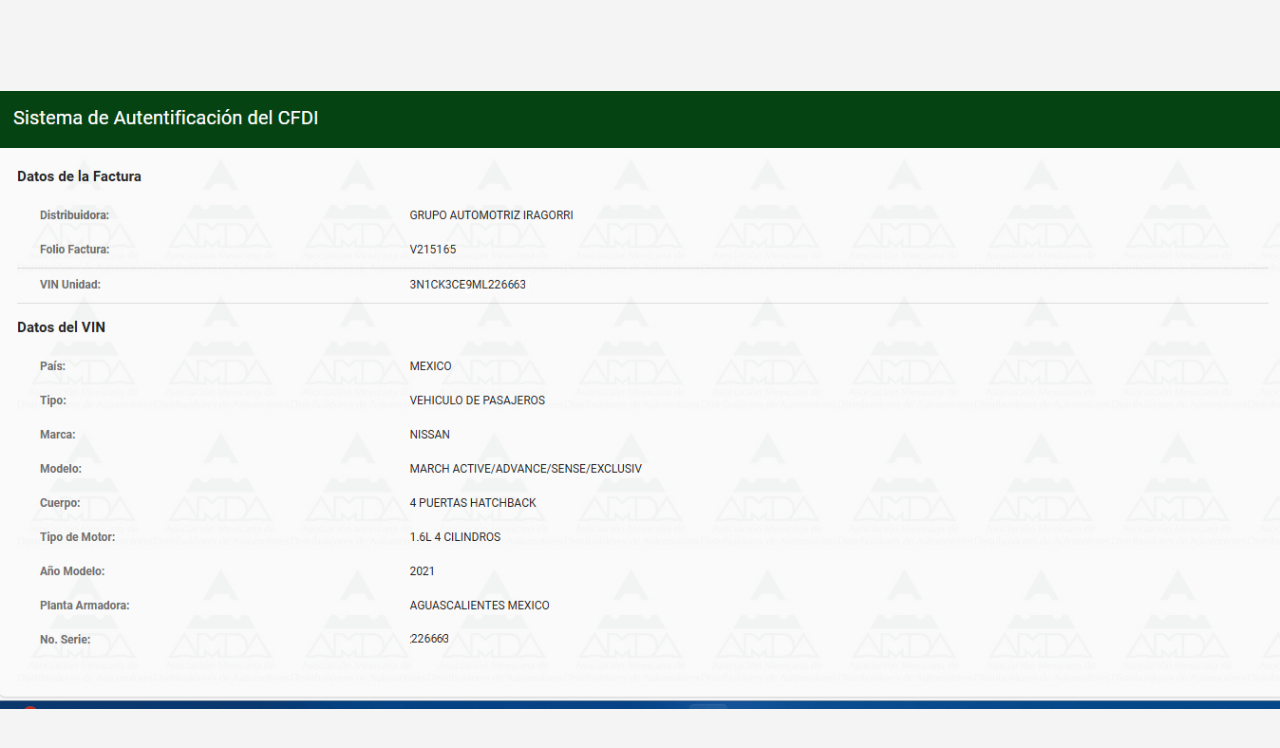
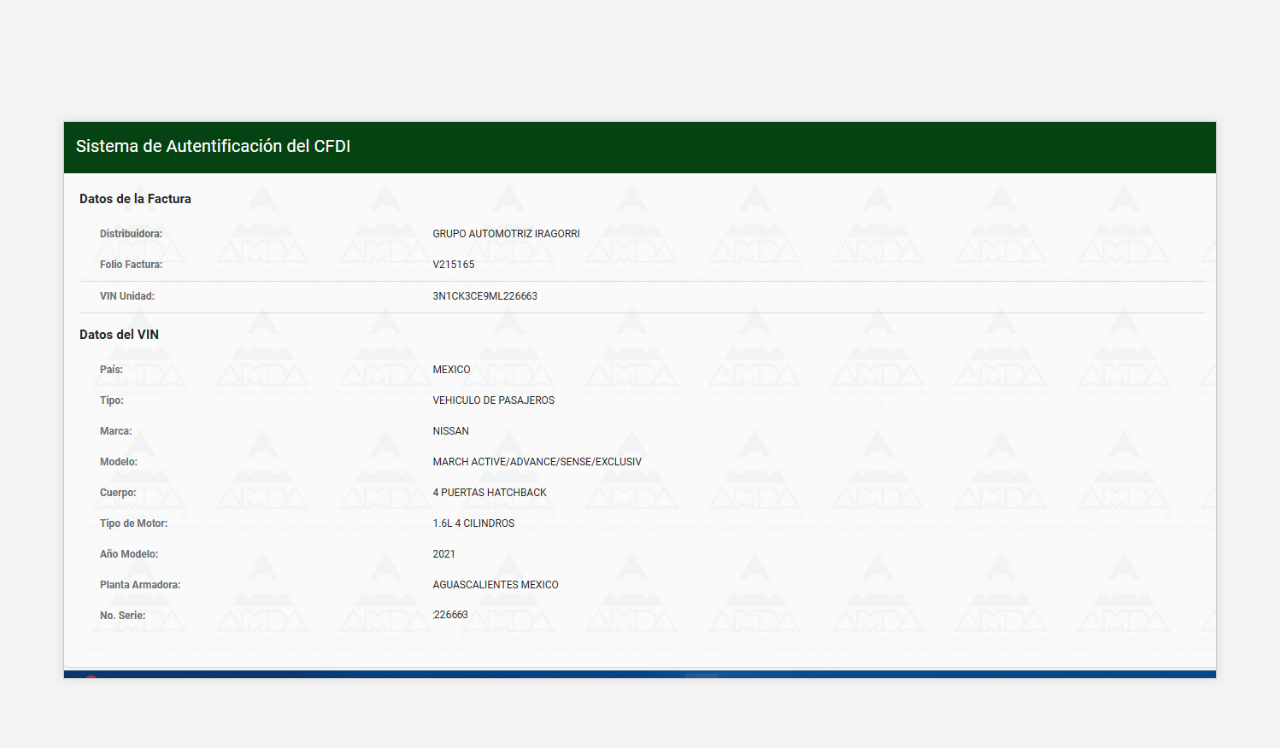
Before and after one commit to ednuma/AMDA-imprimir-detalle, a plain HTML site: page index.html/index.html in a window 1280 px wide. Drawn offline with Linux system fonts and the light colour scheme.

Commit message:
Add files via upload

```diff
--- a/index.html/index.html
+++ b/index.html/index.html
@@ -5,6 +5,7 @@
     <meta name="viewport" content="width=device-width, initial-scale=1.0">
     <title>Imagen de Factura</title>
     <style>
+        /* Centrar el contenido y ajustar el fondo */
         body {
             display: flex;
             justify-content: center;
@@ -13,13 +14,17 @@
             margin: 0;
             background-color: #f4f4f4;
         }
+        /* Ajustar la imagen para que ocupe el 90% del ancho de la pantalla */
         img {
-            max-width: 100%;
+            max-width: 90%;
             height: auto;
+            border: 1px solid #ccc; /* opcional: agrega un borde para mejor visibilidad */
+            box-shadow: 0px 0px 10px rgba(0, 0, 0, 0.1); /* opcional: agrega sombra */
         }
     </style>
 </head>
 <body>
+    <!-- Cambia "imagen.png" por el nombre exacto de tu archivo de imagen -->
     <img src="imagen.png" alt="Factura">
 </body>
 </html>
```
